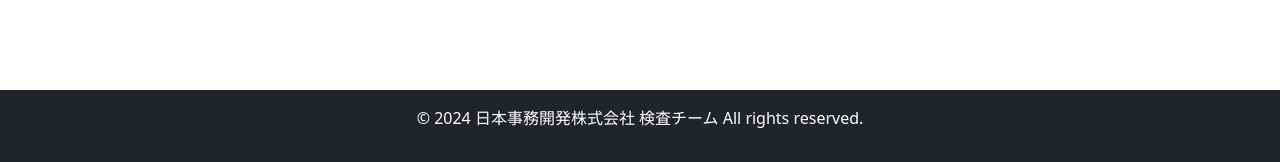
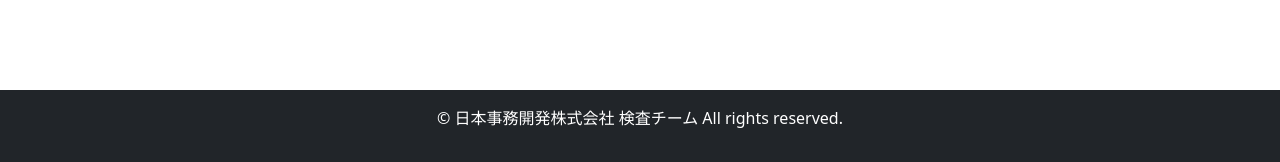
Before and after one commit to NJK-Labo/mailfilter, a Flask app: page / in a window 1280 px wide. Shown: the part 638-800 px from the top of the page. Run offline with Flask 3, Linux system fonts and the light colour scheme.

Commit message:
共通画面の微修正

```diff
--- a/app/templates/base.html
+++ b/app/templates/base.html
@@ -43,7 +43,7 @@
     <!-- フッター部 -->
     <footer class="bg-dark text-white text-center p-3 mt-auto">
         <div class="container">
-            <p>© 2024 日本事務開発株式会社 検査チーム All rights reserved.</p>
+            <p>© 日本事務開発株式会社 検査チーム All rights reserved.</p>
         </div>
     </footer>
 
```
